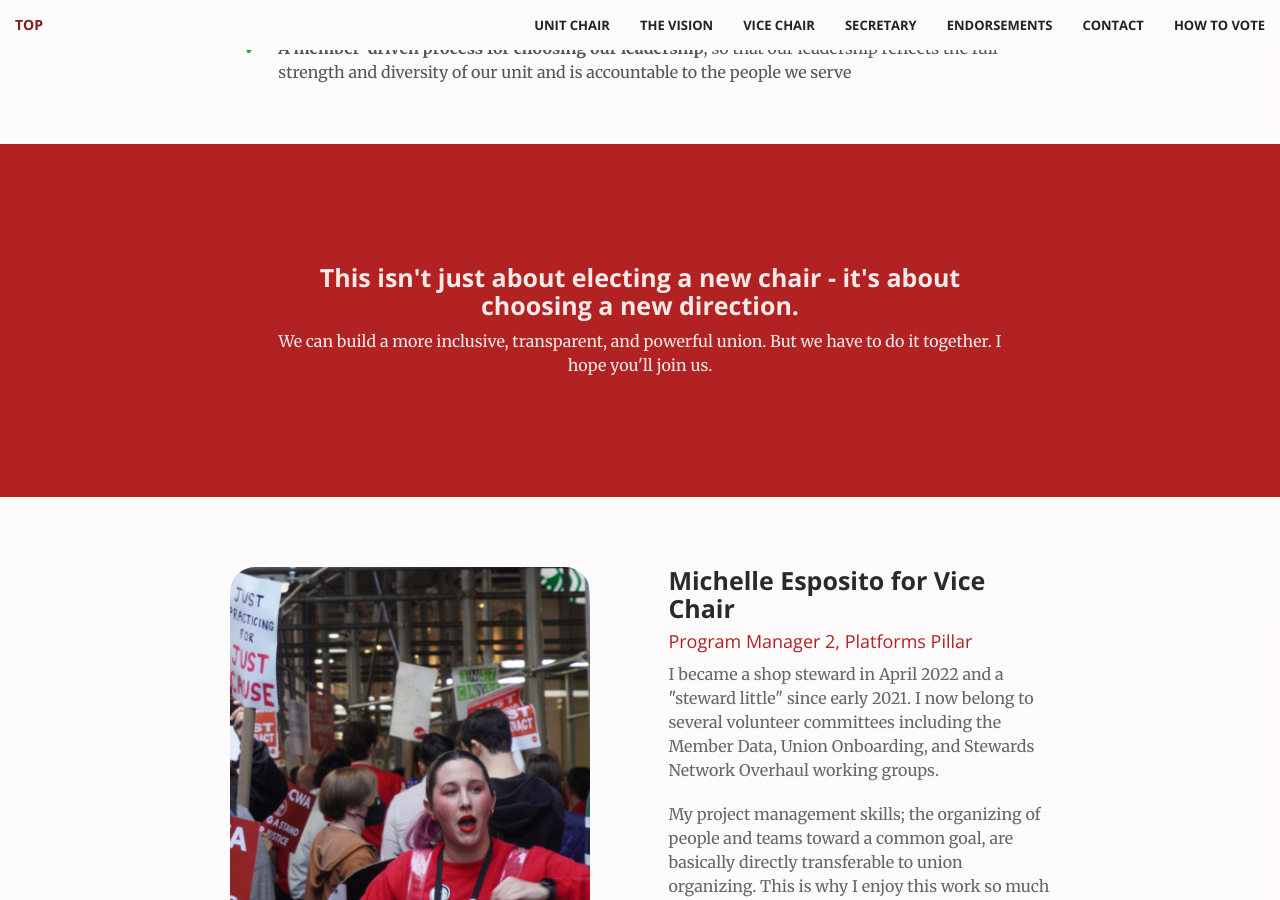
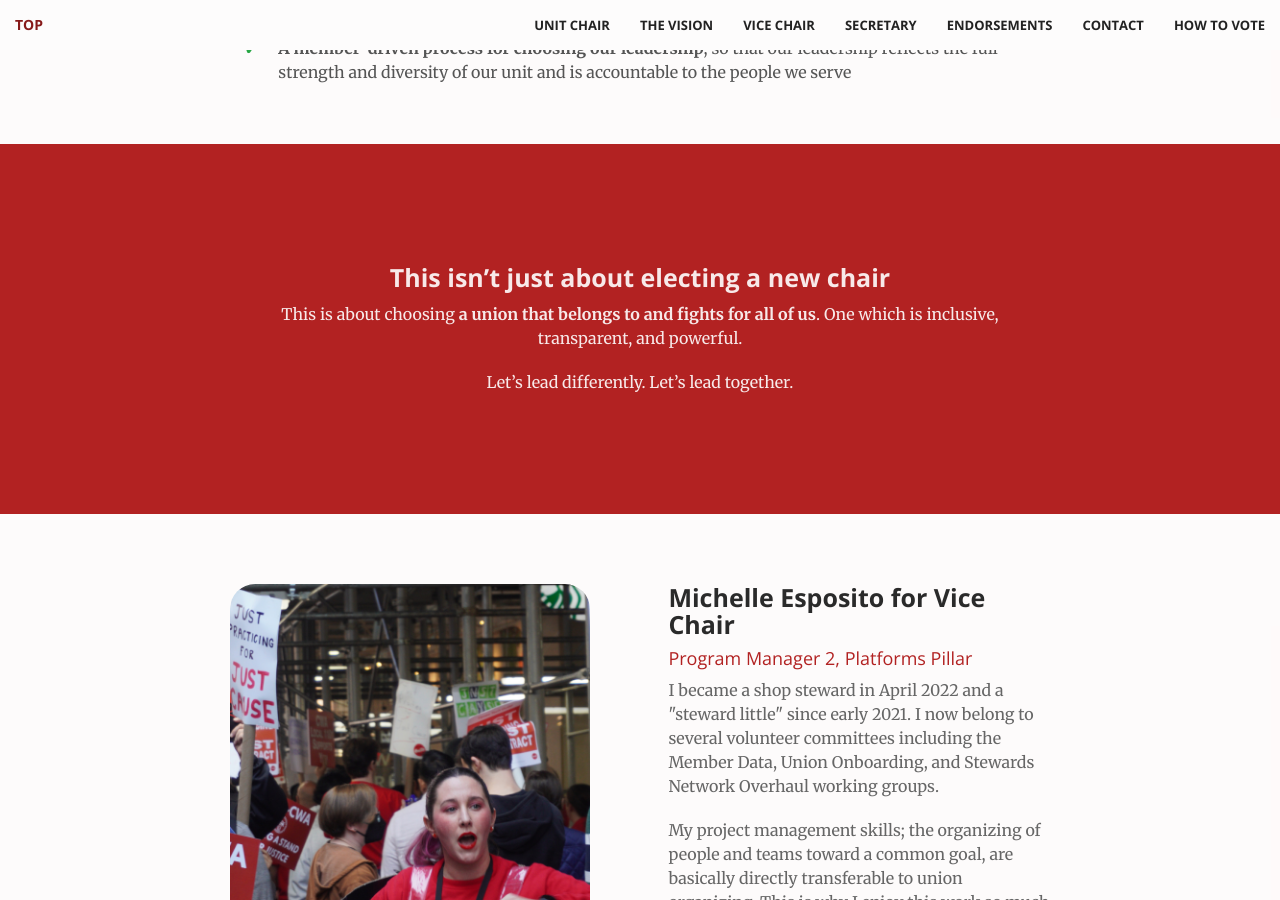
Before and after one commit to viccro/2025-campaign-site-draft, a Jekyll site: the page built from index.html, in a window 1280 px wide and 900 px high, scrolled down 2931 px. Built offline with Jekyll 4.4.1, drawn with Linux system fonts in a browser that asks for light colours.

Commit message:
Update vision.html

```diff
--- a/_includes/vision.html
+++ b/_includes/vision.html
@@ -2,9 +2,12 @@
     <div class="container">
         <div class="row">
             <div class="col-lg-8 col-lg-offset-2 text-center">
-                <h3 class="text-faded"><strong>This isn't just about electing a new chair - it's about choosing a new direction.</strong></h3>
+                <h3 class="text-faded"><strong>This isn’t just about electing a new chair</strong></h3>
                 <p class="text-faded">
-                    We can build a more inclusive, transparent, and powerful union. But we have to do it together. I hope you'll join us.
+                    This is about choosing <strong>a union that belongs to and fights for all of us</strong>. One which is inclusive, transparent, and powerful.
+                </p>
+                <p class="text-faded">
+                    Let’s lead differently. Let’s lead together.
                 </p>
             </div>
         </div>
```
